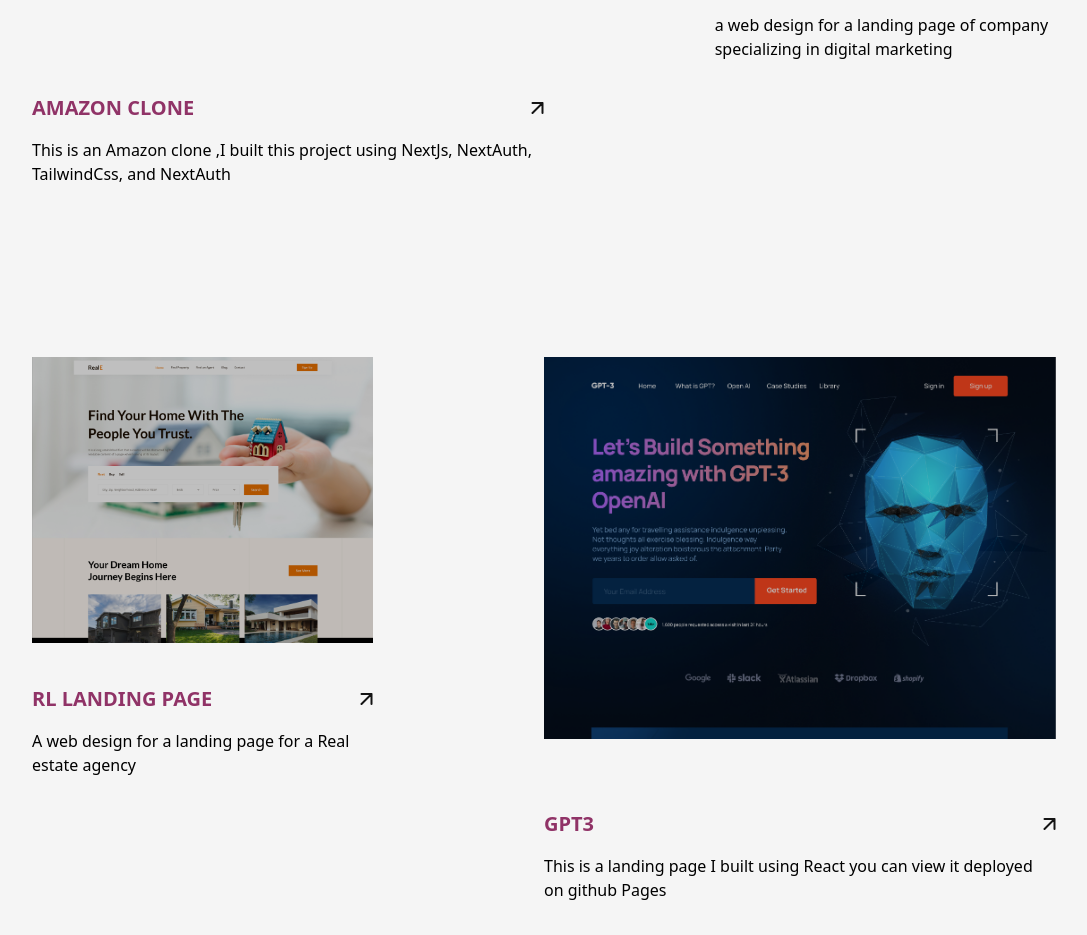
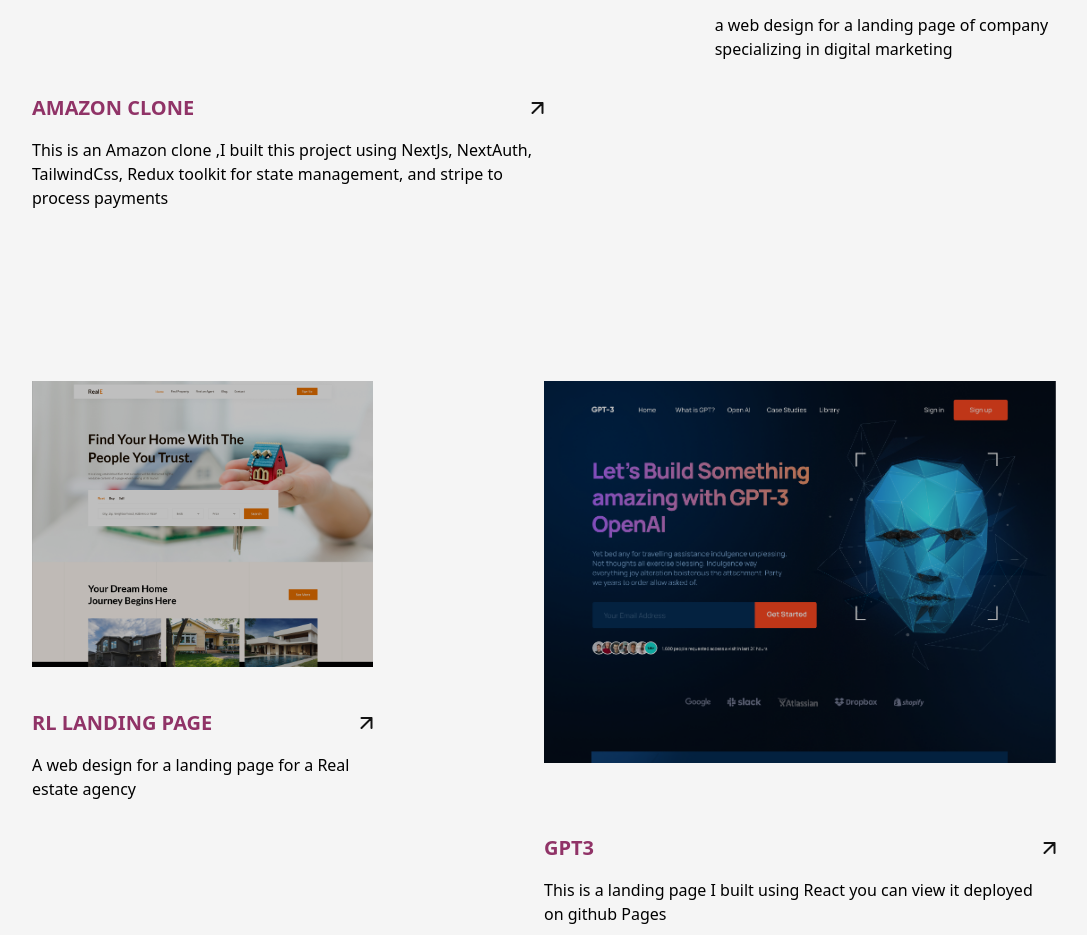
Before and after one commit to IsmailSossiAlaoui/IsmailSossiAlaoui-Portfolio, a Next.js app: page /projects in a window 1280 px wide. Shown: the part 860-1795 px from the top of the page, without its empty margins (96-1183 px from the left). Built offline with nearby package versions, Linux system fonts and the light colour scheme.

Commit message:
Update projects.js

```diff
--- a/src/pages/projects.js
+++ b/src/pages/projects.js
@@ -25,7 +25,7 @@
     <Layout>
     <AnimatedText text="Projects" className='mb-[167px]' />
     <div className='grid w-full grid-cols-12 gap-y-[171px] md:gap-y-[100px]'>
-    <Project title='Amazon clone' description="This is an Amazon clone ,I built this project using NextJs, NextAuth, TailwindCss, and NextAuth "  imageSrc={amazon_clone} className={"col-span-6 md:col-span-12 "} imageH={'h-[425px] xl:h-[300px] lg:h-[250px] md:h-auto'} linkto={`https://amazon-clone-ismail.vercel.app/`}/>
+    <Project title='Amazon clone' description="This is an Amazon clone ,I built this project using NextJs, NextAuth, TailwindCss, Redux toolkit for state management, and stripe to process payments"  imageSrc={amazon_clone} className={"col-span-6 md:col-span-12 "} imageH={'h-[425px] xl:h-[300px] lg:h-[250px] md:h-auto'} linkto={`https://amazon-clone-ismail.vercel.app/`}/>
     <Project title='Positivus Landing Page' description="a web design for a landing page of company specializing in digital marketing"  imageSrc={Positivus} className={"col-start-9 col-span-4 md:col-span-12 md:col-start-1"} imageH={"h-[300px] xl:h-[220px] lg:h-[190px] md:h-auto"} linkto={'https://www.figma.com/file/MzTo9bnyR5DyGl3zFrnXdI/Untitled?type=design&node-id=0%3A1&mode=design&t=7LGqDVnUDnhZqRVq-1'} />
 
     <Project title='RL Landing Page' description="A web design for a landing page for a Real estate agency"  imageSrc={RL_Landing_page} className={" col-span-4 md:col-span-12 "} imageH={'h-[300px] xl:h-[220px] lg:h-[190px] md:h-auto'} linkto={"https://www.figma.com/file/LTJE8Ja5216nQu64HwOGf3/Real-Estate-Landing-Page?type=design&node-id=1%3A22&mode=design&t=UPvcqnjyacrzQymJ-1"}/>
```
